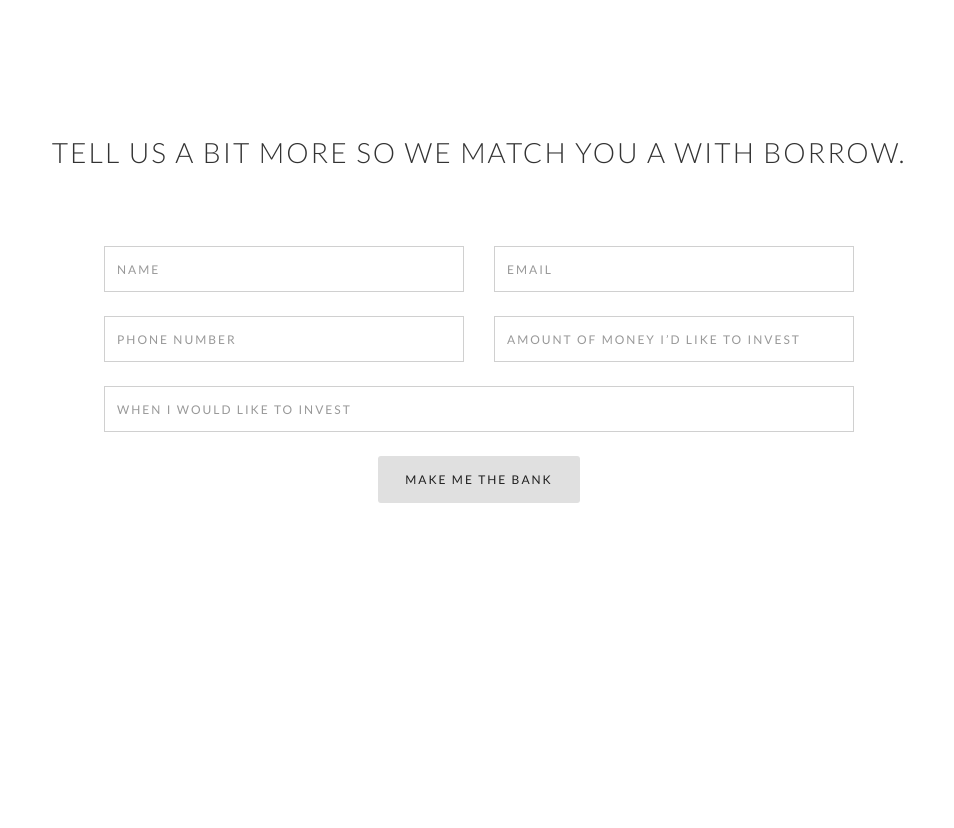
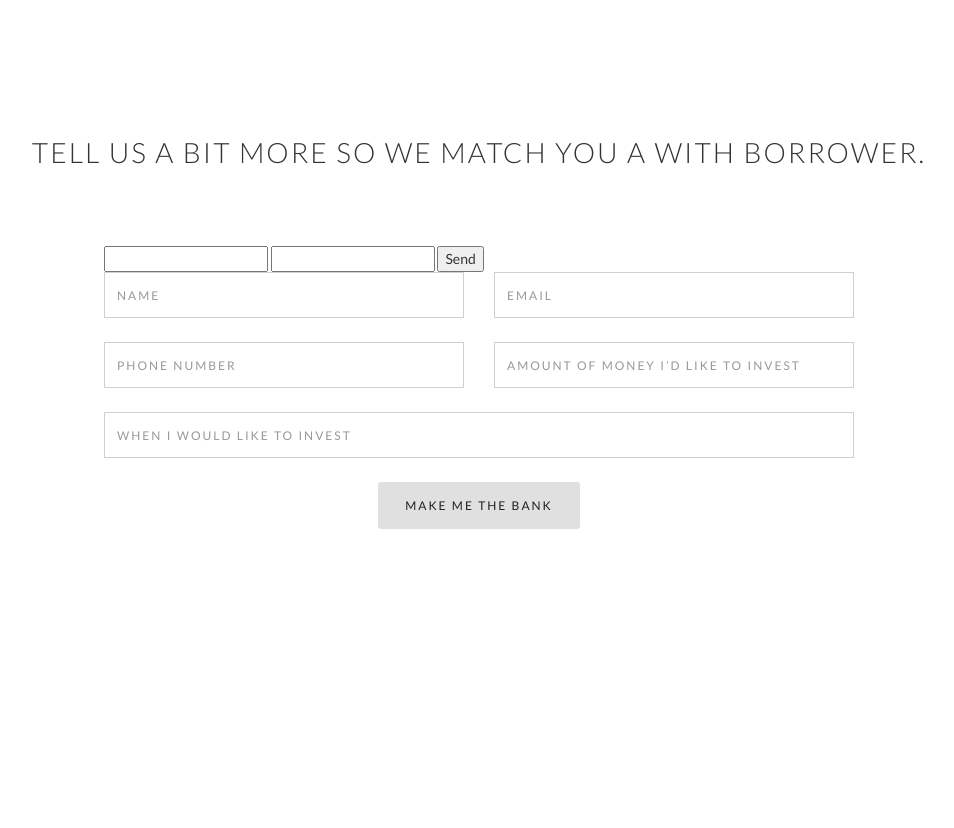
Before and after one commit to arbitrageasset/iamthebank, a plain HTML site: page index.html in a window 1280 px wide. Shown: the part 1540-2368 px from the top of the page, without its empty margins (161-1115 px from the left). Drawn offline with nearby package versions, Linux system fonts and the light colour scheme; a web font is replaced by a local one.

Commit message:
testing form

```diff
--- a/index.html
+++ b/index.html
@@ -171,12 +171,21 @@ Take back control of your lives
 <section class='contact-section' id='contact'>
 <div class='container'>
 <div class='section-header text-center'>
-<h2 class='wow fadeInUp' data-wow-delay='.2s'>Tell us a bit more so we match you a with borrow.</h2>
+<h2 class='wow fadeInUp' data-wow-delay='.2s'>Tell us a bit more so we match you a with borrower.</h2>
 <!-- %p.wow.fadeInUp{"data-wow-delay" => ".4s"} If you've got any questions, mail us, we will get in touch -->
 </div>
 <div class='row'>
 <div class='col-md-8 col-md-offset-2'>
-<form id="contact-form" class="contact-form" data-toggle="validator" name="contactForm" action="/home" accept-charset="UTF-8" method="post"><input name="utf8" type="hidden" value="&#x2713;" /><input type="hidden" name="authenticity_token" value="4lzwZR9Xoge4zM9oeDHIdEoKv00Agpxe6vl7d9CjEfd5LV3fBGAVhFyc7fB+B/ffXySW1fTbkiz3CXzMQKg3yQ==" /><div id='contact-form-result'></div>
+
+
+<form action="https://formspree.io/your@email.com"
+      method="POST">
+    <input type="text" name="name">
+    <input type="email" name="_replyto">
+    <input type="submit" value="Send">
+</form>
+
+<form id="contact-form" class="contact-form" data-toggle="validator" name="contactForm" action="https://formspree.io/bashscrazy_88@hotmail.com" accept-charset="UTF-8" method="POST"><input name="utf8" type="hidden" value="&#x2713;" /><input type="hidden" name="authenticity_token" value="4lzwZR9Xoge4zM9oeDHIdEoKv00Agpxe6vl7d9CjEfd5LV3fBGAVhFyc7fB+B/ffXySW1fTbkiz3CXzMQKg3yQ==" /><div id='contact-form-result'></div>
 <div class='row'>
 <div class='col-md-6'>
 <div class='form-group'>
```
